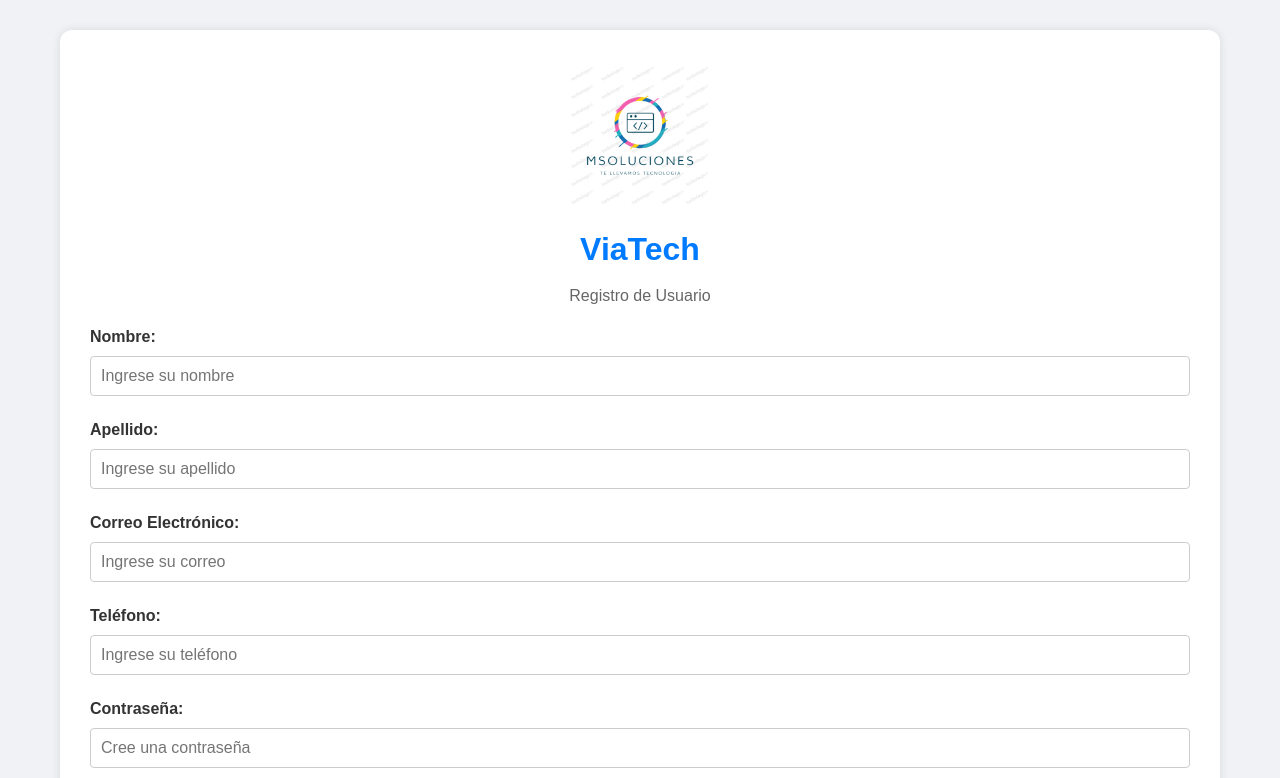
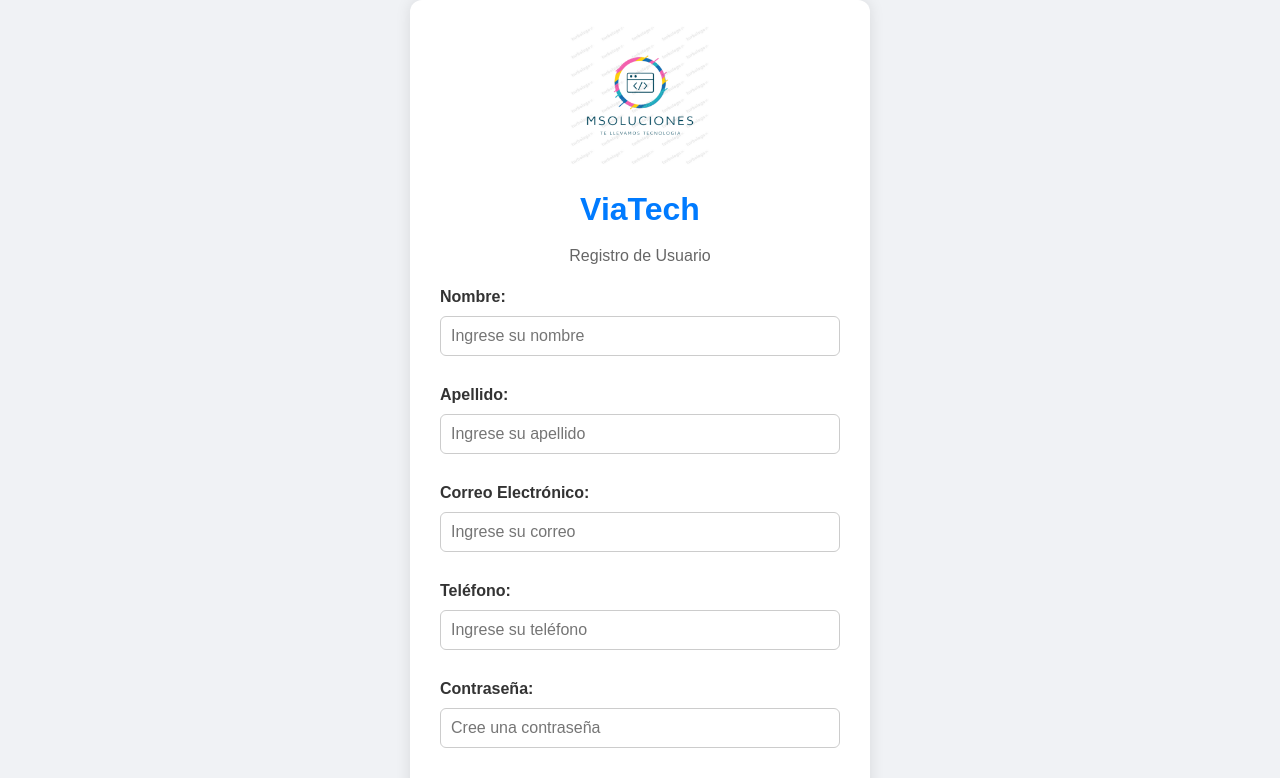
Before and after one commit to Maojg/Viatech2, a React (Create React App) app in the folder frontend/: page /registro in a window 1280 px wide. Shown: the top 778 px of the page. Built offline with nearby package versions, Linux system fonts and the light colour scheme.

Commit message:
Enviado final Guia 7

```diff
--- a/frontend/src/pages/Register.jsx
+++ b/frontend/src/pages/Register.jsx
@@ -1,15 +1,13 @@
 // src/pages/Register.jsx
 import React, { useState } from 'react';
-import { Link, useNavigate } from 'react-router-dom'; // 👈 Agregado useNavigate
+import { Link, useNavigate } from 'react-router-dom';
 import '../styles.css';
 import { toast } from 'react-toastify';
 
-
-
 export default function Register() {
-  const navigate = useNavigate(); // 👈 Hook para redirigir
+  const navigate = useNavigate();
   const [formData, setFormData] = useState({
-    nombre: '', apellido: '', email: '', telefono: '', password: '', confirmar: '', rol_solicitado: ""
+    nombre: '', apellido: '', email: '', telefono: '', password: '', confirmar: '', rol_solicitado: ''
   });
 
   const enviarRegistro = (e) => {
@@ -42,14 +40,14 @@
       })
       .then(data => {
         alert(data.mensaje);
-        navigate('/'); // 👈 Redirigir al login
+        navigate('/');
       })
       .catch(error => toast.error(error.message));
   };
 
   return (
     <div className="background">
-      <div className="container">
+      <div className="login-form-container">
         <img src="/logo.png" alt="Logo" className="logo" />
         <h1><span style={{ color: '#007bff' }}>ViaTech</span></h1>
         <p>Registro de Usuario</p>
```
